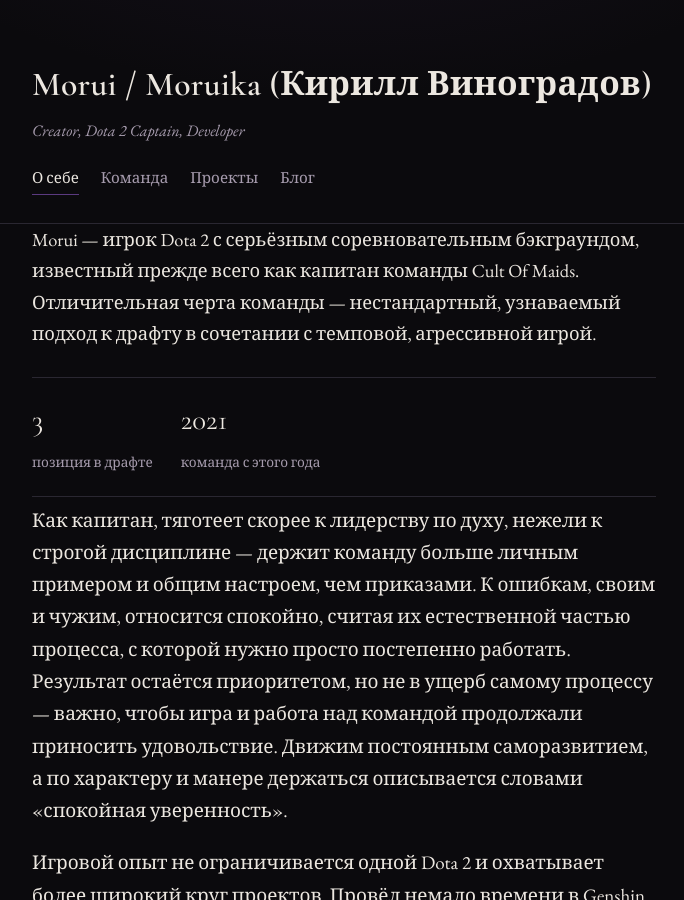
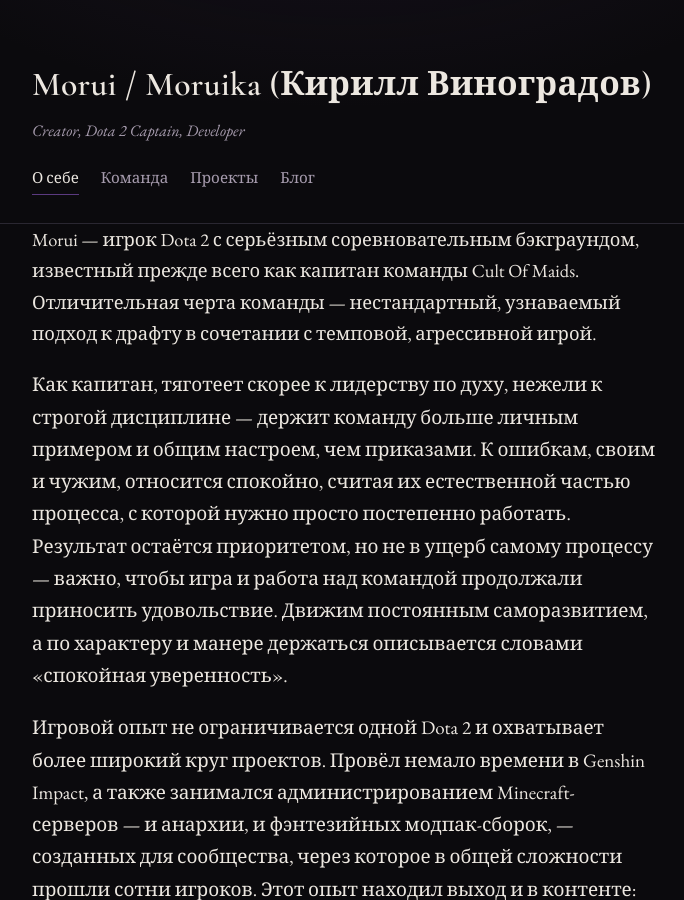
Before and after one commit to Moruika/moruika.github.io, a Jekyll site: the page built from index.md, in a window 1280 px wide and 900 px high. Shown: the whole window, without its empty margins (296-980 px from the left). Built offline with Jekyll 4.4.1, drawn with Linux system fonts in a browser that asks for light colours.

Commit message:
Update index.md

```diff
--- a/index.md
+++ b/index.md
@@ -5,11 +5,6 @@ permalink: /
 ---
 
 <p class="lede">Morui — игрок Dota 2 с серьёзным соревновательным бэкграундом, известный прежде всего как капитан команды Cult Of Maids. Отличительная черта команды — нестандартный, узнаваемый подход к драфту в сочетании с темповой, агрессивной игрой.</p>
-
-<div class="stat-line">
-  <div><span class="num">3</span><span class="label">позиция в драфте</span></div>
-  <div><span class="num">2021</span><span class="label">команда с этого года</span></div>
-</div>
 
 Как капитан, тяготеет скорее к лидерству по духу, нежели к строгой дисциплине — держит команду больше личным примером и общим настроем, чем приказами. К ошибкам, своим и чужим, относится спокойно, считая их естественной частью процесса, с которой нужно просто постепенно работать. Результат остаётся приоритетом, но не в ущерб самому процессу — важно, чтобы игра и работа над командой продолжали приносить удовольствие. Движим постоянным саморазвитием, а по характеру и манере держаться описывается словами «спокойная уверенность».
 
```
